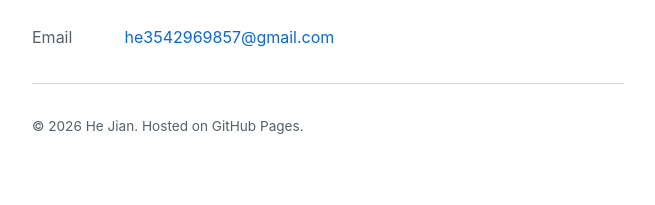
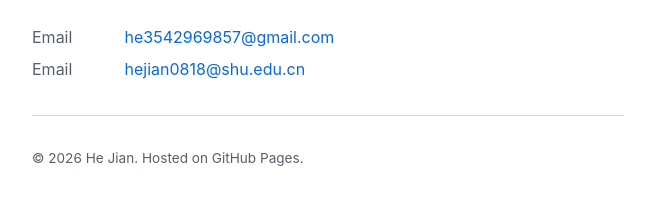
Before and after one commit to he3542969857/he3542969857.github.io, a plain HTML site: page index.html in a window 1280 px wide. Shown: the part 191-396 px from the top of the page, without its empty margins (312-967 px from the left). Drawn offline with Linux system fonts and the light colour scheme.

Commit message:
Add second email (university)

```diff
--- a/index.html
+++ b/index.html
@@ -86,6 +86,7 @@
     <ul class="meta">
       <!-- Email used for OpenReview registration -->
       <li><span class="label">Email</span> <a href="mailto:he3542969857@gmail.com">he3542969857@gmail.com</a></li>
+      <li><span class="label">Email</span> <a href="mailto:hejian0818@shu.edu.cn">hejian0818@shu.edu.cn</a></li>
     </ul>
 
     <hr />
```
